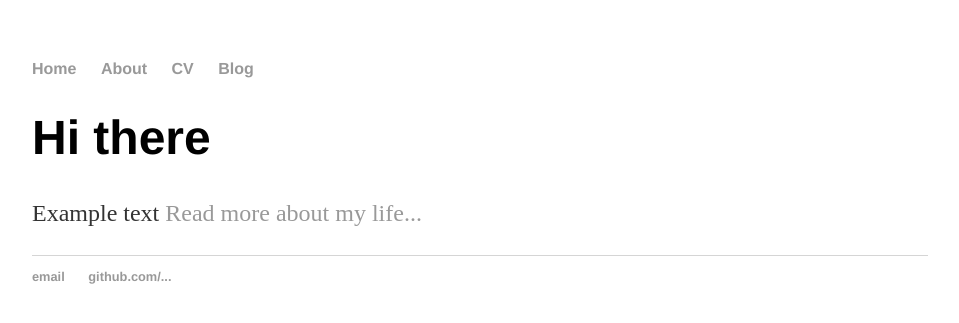
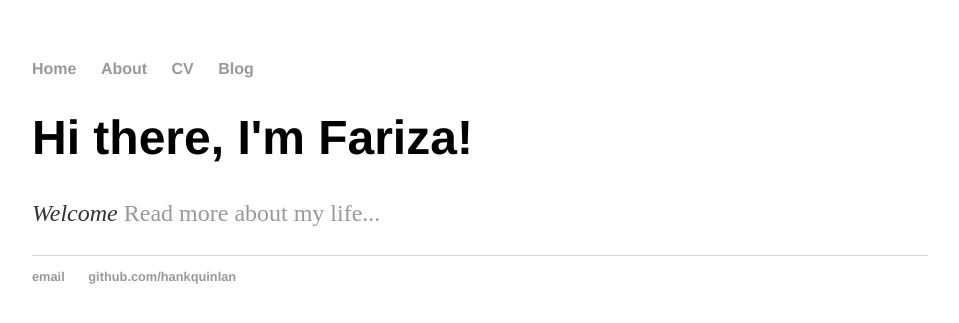
Before and after one commit to farizarashid/farizarashid.github.io, a Jekyll site: the page built from index.html, in a window 1280 px wide. Shown: the top 323 px of the page, without its empty margins (160-1119 px from the left). Built offline with Jekyll 4.4.1, drawn with Linux system fonts in a browser that asks for light colours.

Commit message:
Update index.html

```diff
--- a/index.html
+++ b/index.html
@@ -1,29 +1,8 @@
-<!DOCTYPE html>
-<html>
-	<head>
-		<title>Fariza </title>
-		<link rel="stylesheet" type="text/css" href="/css/main.css">
-	</head>
-	<body>
-		<nav>
-    		<ul>
-        		<li><a href="/">Home</a></li>
-	        	<li><a href="/about">About</a></li>
-        		<li><a href="/cv">CV</a></li>
-        		<li><a href="/blog">Blog</a></li>
-    		</ul>
-		</nav>
-		<div class="container">
-    		<div class="blurb">
-        		<h1>Hi there</h1>
-				<p>Example text <a href="/about">Read more about my life...</a></p>
-    		</div><!-- /.blurb -->
-		</div><!-- /.container -->
-		<footer>
-    		<ul>
-        		<li><a href="mailto:...@gmail.com">email</a></li>
-        		<li><a href="https://github.com/...">github.com/...</a></li>
-			</ul>
-		</footer>
-	</body>
-</html>
+---
+layout: default
+title: Fariza Rashid, Portfolio
+---
+<div class="blurb">
+	<h1>Hi there, I'm Fariza!</h1>
+	<p> <em>Welcome</em> <a href="/about">Read more about my life...</a></p>
+</div><!-- /.blurb -->
```
